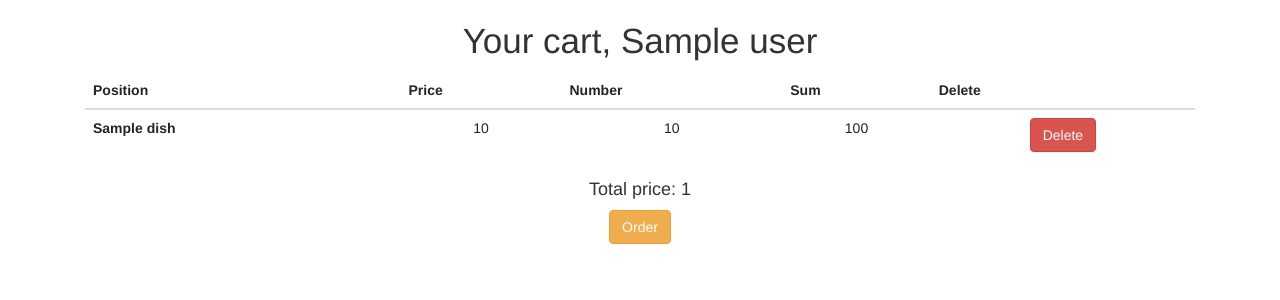
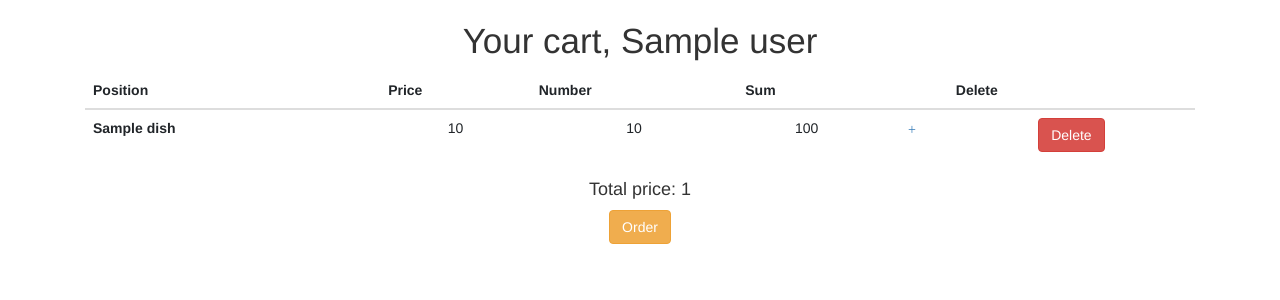
Before and after one commit to subthings/TableReservation, a Symfony app: template templates/cart/userCart.html.twig in a window 1280 px wide. Shown: the top 300 px of the page. Run offline with Twig, Linux system fonts and the light colour scheme; the template is opened without the code that fills it: most values are stand-ins (such as "Sample title", 1, 10 or a date in 2020); some libraries are stand-ins or nearby versions; some web fonts are replaced.

Commit message:
Fixed impossible errors

```diff
--- a/src/Entity/OrderRow.php
+++ b/src/Entity/OrderRow.php
@@ -15,7 +15,7 @@ class OrderRow
     use IdentityTrait;
 
     /**
-     * @ORM\ManyToOne(targetEntity="App\Entity\Dish", cascade="remove")
+     * @ORM\ManyToOne(targetEntity="App\Entity\Dish")
      * @ORM\JoinColumn(name="dish_id", referencedColumnName="id", onDelete="SET NULL")
      */
     private $dish;
--- a/templates/cart/userCart.html.twig
+++ b/templates/cart/userCart.html.twig
@@ -1,5 +1,8 @@
 {% extends 'base.html.twig' %}
-
+{% block stylesheets %}
+    {{ parent() }}
+    <link href="https://stackpath.bootstrapcdn.com/font-awesome/4.7.0/css/font-awesome.min.css" rel="stylesheet">
+{% endblock %}
 {% block title %}Hello CartController!{% endblock %}
 
 
@@ -12,6 +15,7 @@
             <th scope="col">Price</th>
             <th scope="col">Number</th>
             <th scope="col">Sum</th>
+            <th scope="col"></th>
             <th scope="col">Delete</th>
         </tr>
         </thead>
@@ -23,6 +27,11 @@
                 <td>{{ orderRow.dish.price }}</td>
                 <td>{{ orderRow.quantity }}</td>
                 <td>{{ orderRow.dish.price * orderRow.quantity }}</td>
+                <td>
+                        <a href="#">
+          <span class="glyphicon glyphicon-plus"></span>
+        </a>
+    </td>
                 <td><a type="submit" class="btn btn-danger" href="{{ path('orderRowDelete', { id: orderRow.id }) }}">Delete</a>
                 </td>
             </tr>
--- a/templates/front/categoryMenu.html.twig
+++ b/templates/front/categoryMenu.html.twig
@@ -22,8 +22,6 @@
                             <p>{{ dish.description }}</p>
                             <h6 class="text-primary menu-price">$ {{ dish.price }}  </h6>
                         </div>
-                        <p class="mb-0"><a href="{{ path('showDish', {id: dish.id}) }}"
-                                           class="btn btn-primary btn-sm">More</a></p>
                     </div>
                 {% endfor %}
 
```
Also changed, not shown: templates/cart/addRow.html.twig (+5 -7 lines), templates/front/menuPage.html.twig (+4 -7 lines), public/images/dishes/142249951.jpg (deleted), public/images/dishes/66070184_2151697684952597_1874403511895541636_n.jpg (deleted).
